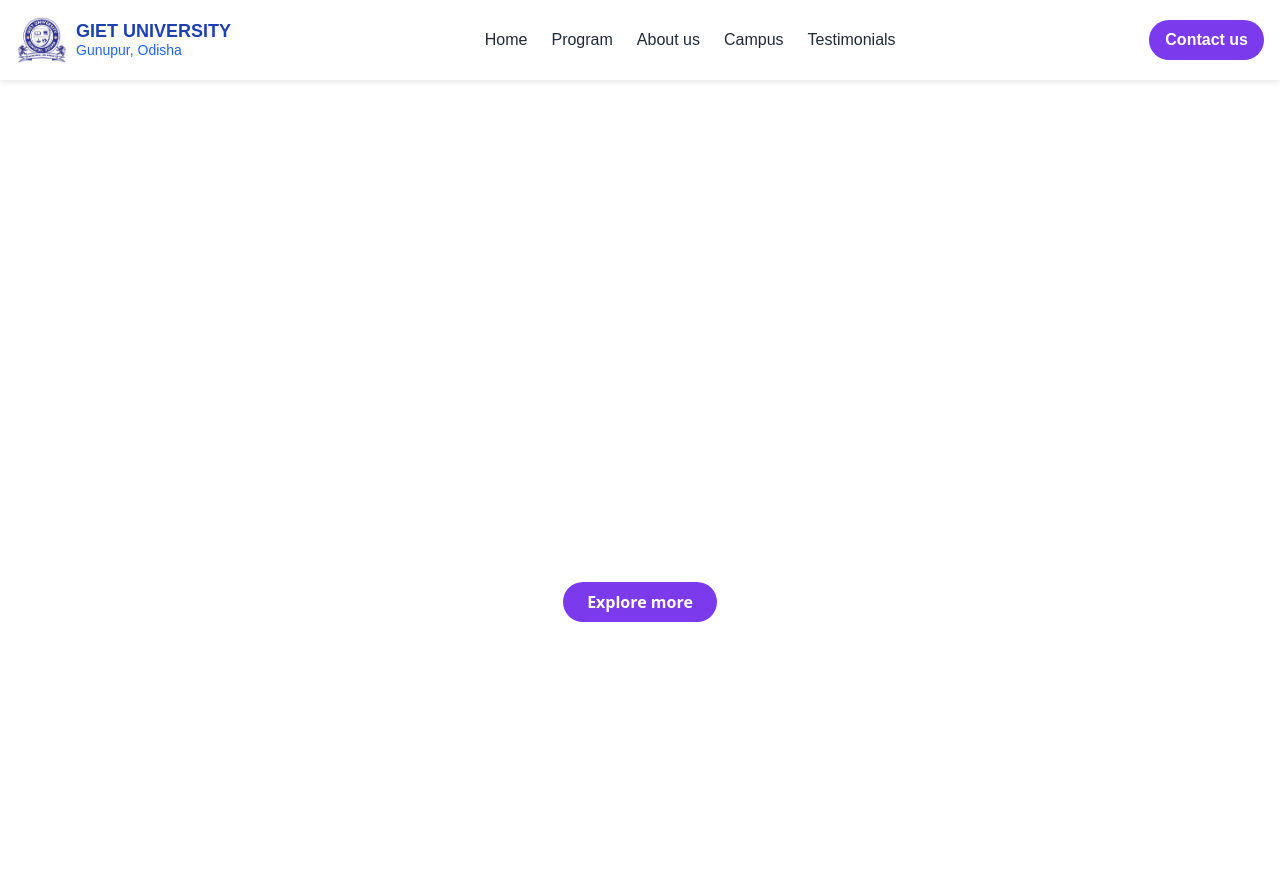
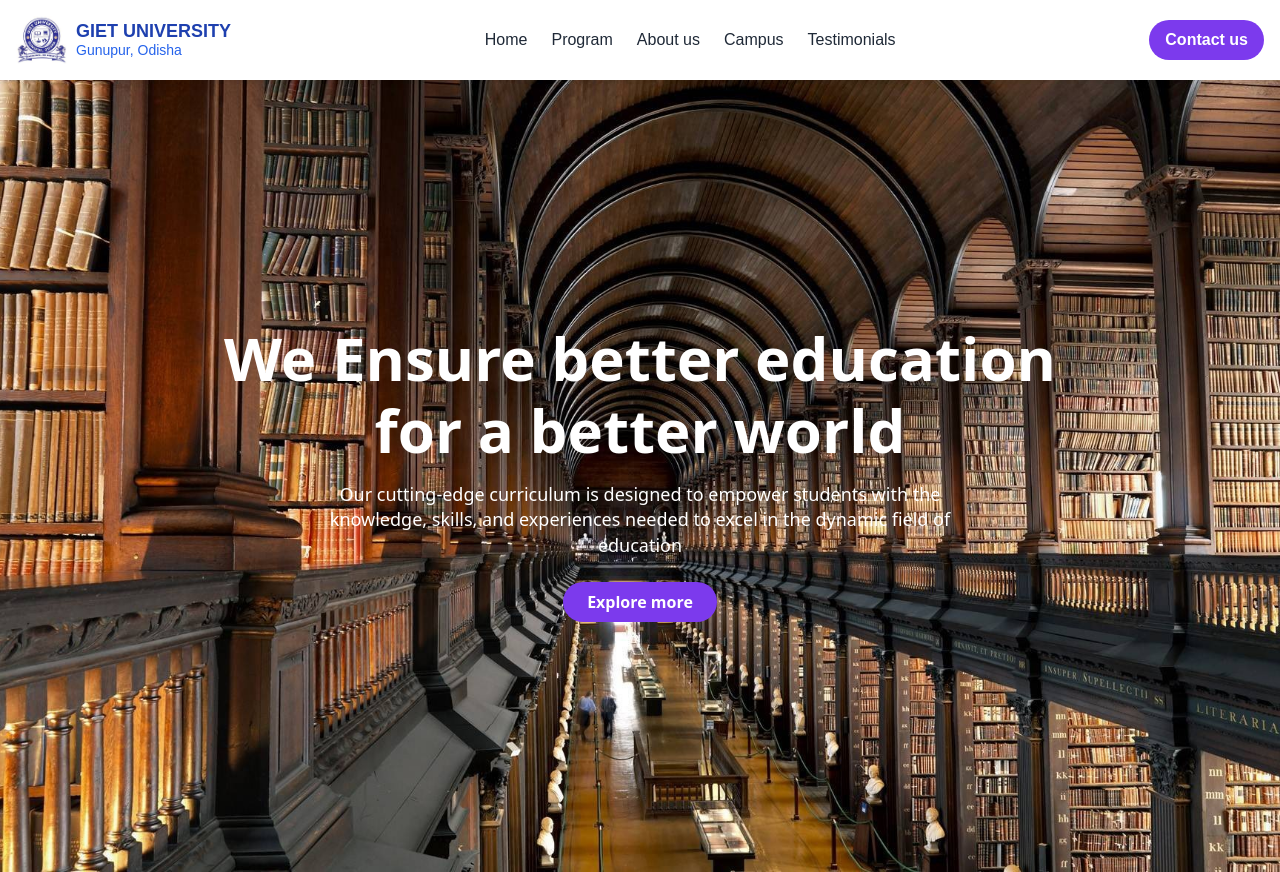
Before and after one commit to dpkasahu/college-website, a React (Vite) app: page / in a window 1280 px wide. Built offline with nearby package versions, Linux system fonts and the light colour scheme.

Commit message:
backgroundimage change

```diff
--- a/src/App.jsx
+++ b/src/App.jsx
@@ -8,7 +8,7 @@ function App() {
       <Navbar />
       <header
         className="header"
-        //style={{ backgroundImage: "url('/dome-bg.jpg')" }}
+        style={{ backgroundImage: "url('/dome-bg.jpg')" }}
       >
         <h1>We Ensure better education <br /> for a better world</h1>
         <p>
```
